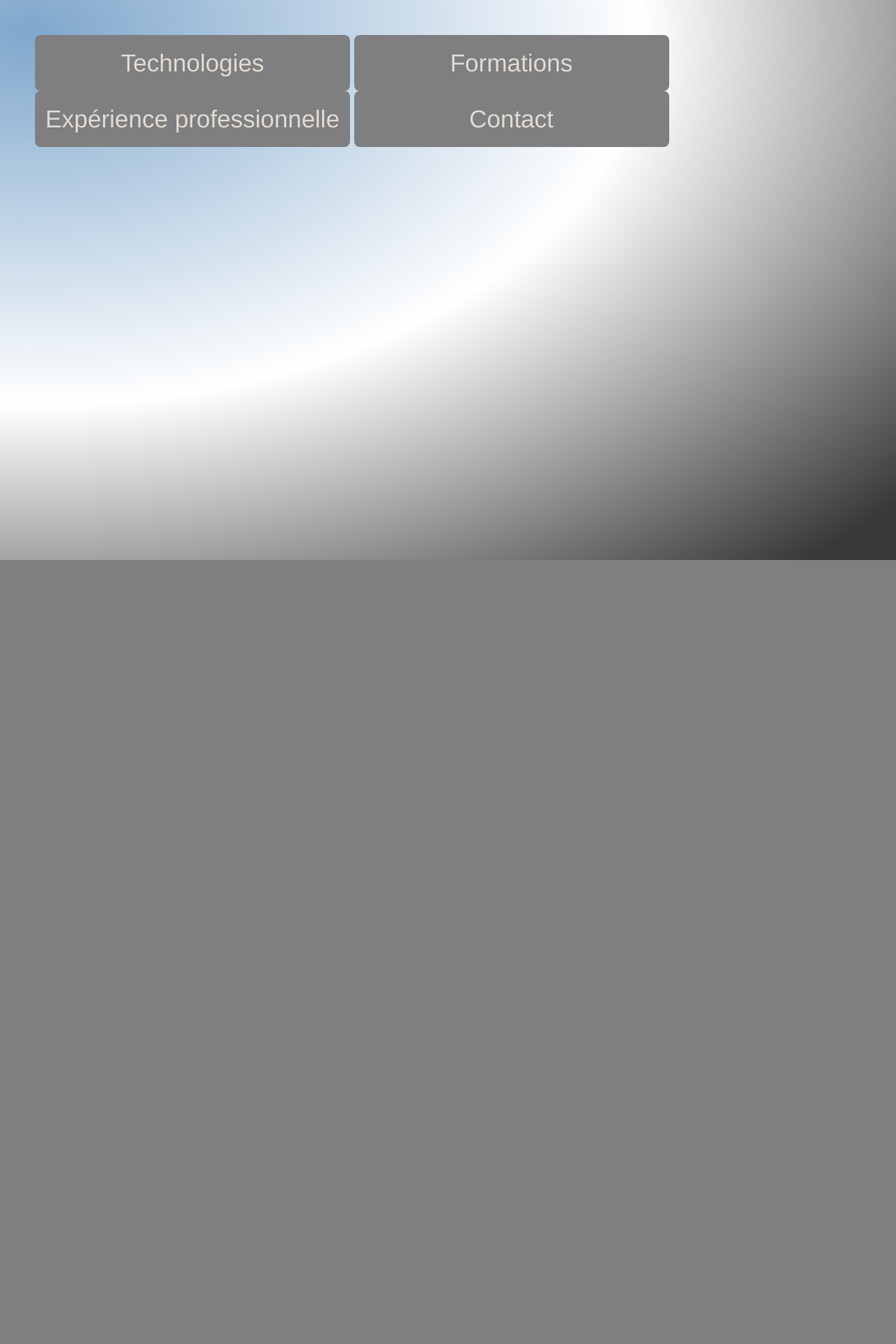
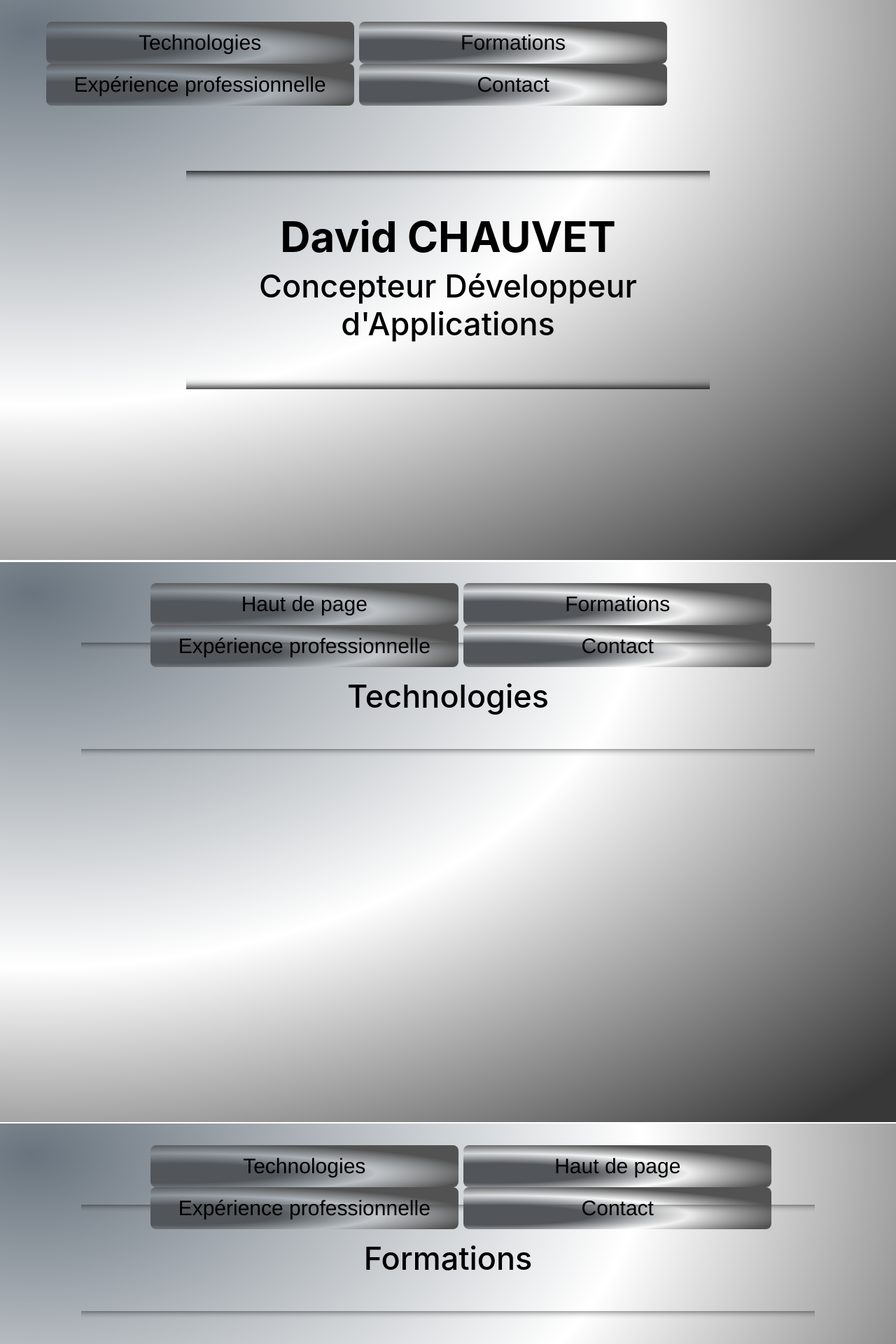
Before and after one commit to chauvet57/repos-Html-Css-Javascript, a PHP site: page /Cv_david.html in a window 1280 px wide; the page is wider, and only the part inside the window is pictured. Shown: the top 1920 px of that part at 70% size. Before the commit the page ends 800 px from the top of that part, so only its background shows below. Run offline with PHP 8.4, Linux system fonts and the light colour scheme; some libraries are stand-ins or nearby versions.

Commit message:
commit du 26/12/2019

```diff
--- a/Cv-david-2.0/Cv_david.html
+++ b/Cv-david-2.0/Cv_david.html
@@ -1,5 +1,6 @@
 <!DOCTYPE html>
 <html lang="en">
+
 <head>
     <meta charset="UTF-8">
     <meta name="viewport" content="width=device-width, initial-scale=1.0">
@@ -10,22 +11,144 @@
     <link rel="stylesheet" href="https://maxcdn.bootstrapcdn.com/bootstrap/4.0.0/css/bootstrap.min.css">
     <script src="https://ajax.googleapis.com/ajax/libs/jquery/1.12.4/jquery.min.js"></script>
     <script src="https://maxcdn.bootstrapcdn.com/bootstrap/4.0.0/js/bootstrap.min.js"></script>
+    <script src="https://ajax.googleapis.com/ajax/libs/jquery/1.10.2/jquery.min.js"></script>
     <link href="css/style2.css" rel="stylesheet">
+
     <title>Chauvet David Cv</title>
 
+</head>
 
-</head>
-<body class="backgroundStyle" >
-    <div>
-
-        <ul id="menu" >
-          <li><a >Technologies</a></li>
-          <li><a >Formations</a></li>
-          <li><a >Expérience professionnelle</a></li>
-          <li><a >Contact</a></li>
+<body>
+    <div class="backgroundStyle" style="height: 100vh;">
+        <section>
+            <ul id="menu">
+                <li><a class="js-scrollTo link" href="#Technologies">Technologies</a></li>
+                <li><a class="js-scrollTo link" href="#Formations">Formations</a></li>
+                <li><a class="js-scrollTo link" href="#ExperienceProfessionnelle">Expérience professionnelle</a></li>
+                <li><a class="js-scrollTo link" href="#Contact">Contact</a></li>
             </ul>
 
+
+            <div class="container vertical-center center">
+
+                <div style="text-align: center;">
+
+                    <hr class="haut">
+                    <br>
+                    <h1><strong class="titre">David CHAUVET</strong> </h1>
+                    <h3 class="sousTitre">Concepteur Développeur d'Applications</h3>
+                    <br>
+                    <hr class="bas">
                 </div>
-        <br><br>
+            </div>
+        </section>
+    </div>
+
+    <section class="gallery" style="text-align: center; height: 100vh; margin-top: 0.2%;">
+        <nav>
+            <ul>
+                <li><a class="js-scrollTo link" href="#menu">Haut de page</a></li>
+                <li><a class="js-scrollTo link" href="#Formations">Formations</a></li>
+                <li><a class="js-scrollTo link" href="#ExperienceProfessionnelle">Expérience professionnelle</a></li>
+                <li><a class="js-scrollTo link" href="#Contact">Contact</a></li>
+            </ul>
+        </nav>
+        <div id="Technologies">
+            <section style="margin: 8%;">
+                <hr class="hautSousTitre">
+                <br>
+                <scroll-page>
+                    <h3 class="sousTitre">Technologies</h3>
+                </scroll-page>
+                <br>
+                <hr class="basSousTitre">
+
+
+            </section>
+        </div>
+
+    </section>
+    <section class="gallery" style="text-align: center; height: 100vh; margin-top: 0.2%;">
+        <nav>
+            <ul>
+                <li><a class="js-scrollTo link" href="#Technologies">Technologies</a></li>
+                <li><a class="js-scrollTo link" href="#menu">Haut de page</a></li>
+                <li><a class="js-scrollTo link" href="#ExperienceProfessionnelle">Expérience professionnelle</a></li>
+                <li><a class="js-scrollTo link" href="#Contact">Contact</a></li>
+            </ul>
+        </nav>
+        <div id="Formations">
+            <section style="margin: 8%;">
+                <hr class="hautSousTitre">
+                <br>
+                <scroll-page>
+                    <h3 class="sousTitre">Formations</h3>
+                </scroll-page>
+                <br>
+                <hr class="basSousTitre">
+
+
+            </section>
+        </div>
+    </section>
+    <section class="gallery" style="text-align: center; height: 100vh; margin-top: 0.2%;">
+        <nav>
+            <ul>
+                <li><a class="js-scrollTo link" href="#Technologies">Technologies</a></li>
+                <li><a class="js-scrollTo link" href="#Formations">Formations</a></li>
+                <li><a class="js-scrollTo link" href="#menu">Haut de page</a></li>
+                <li><a class="js-scrollTo link" href="#Contact">Contact</a></li>
+            </ul>
+        </nav>
+        <div id="ExperienceProfessionnelle">
+            <section style="margin: 8%;">
+                <hr class="hautSousTitre">
+                <br>
+                <scroll-page>
+                    <h3 class="sousTitre">Expérience professionnelle</h3>
+                </scroll-page>
+                <br>
+                <hr class="basSousTitre">
+
+
+            </section>
+        </div>
+    </section>
+    <section class="gallery" style="text-align: center; height: 100vh;">
+        <nav>
+            <ul>
+                <li><a class="js-scrollTo link" href="#Technologies">Technologies</a></li>
+                <li><a class="js-scrollTo link" href="#Formations">Formations</a></li>
+                <li><a class="js-scrollTo link" href="#ExperienceProfessionnelle">Expérience professionnelle</a></li>
+                <li><a class="js-scrollTo link" href="#menu">Haut de page</a></li>
+            </ul>
+        </nav>
+        <div style="margin-top: 0.2%;" id="Contact">
+            <section style="margin: 8%;">
+                <hr class="hautSousTitre">
+                <br>
+                <scroll-page>
+                    <h3 class="sousTitre">Contact</h3>
+                </scroll-page>
+                <br>
+                <hr class="basSousTitre">
+
+
+            </section>
+        </div>
+    </section>
+
+
 </body>
+
 </html>
+<script>
+    $(document).ready(function () {
+        $('.js-scrollTo').on('click', function () { // Au clic sur un élément
+            var page = $(this).attr('href'); // Page cible
+            var speed = 1000; // Durée de l'animation (en ms)
+            $('html, body').animate({ scrollTop: $(page).offset().top }, speed); // Go
+            return false;
+        });
+    });
+</script>
--- a/Cv-david-2.0/css/style2.css
+++ b/Cv-david-2.0/css/style2.css
@@ -2,39 +2,48 @@
 
 .backgroundStyle {
     height: 100vh;
-    width: 200vh;
-    background-image: radial-gradient(ellipse farthest-corner at 45px 45px , rgb(127, 167, 204) 0%, rgba(0, 0, 255, 0) 50%, rgb(56, 56, 56) 95%);
+    width: 100%;
+    background-image: radial-gradient(ellipse farthest-corner at 45px 45px , rgb(105, 116, 126) 0%, rgba(0, 0, 255, 0) 50%, rgb(56, 56, 56) 95%);
   }
+
+.titre{
+    font-size: 60px;
+    color: black;
+}
+.sousTitre{
+font-size: 45px;
+color: black;
+}
 
 ul {
     list-style-type:none;
-    padding:50px;
+    padding-top: 5px;
+    margin: 2%;
     position: absolute;
-    color: rgb(224, 218, 209);
+    color: rgb(0, 0, 0);
 }
 
 li {
     display:inline-block;
-   margin-right: 1px;
-   width: 450px;
+   margin-right: 3px;
+   width: 440px;
 }
 
 
 li a {
     display:block;
-    height: 80px;
+    height: 60px;
     text-align: center;
-    line-height: 80px;
+    line-height: 60px;
     font-family: "Helvetica Neue", Helvetica, Arial, sans-serif;
-    font-size: 35px;
+    font-size: 30px;
     color: rgb(204, 202, 202);
-    background: #7f7f81;
+    background-image: radial-gradient(ellipse farthest-corner at 40px 40px , rgb(82, 86, 90) 25%, rgba(0, 0, 255, 0) 50%, rgb(82, 82, 82) 75%);
     text-decoration: none;
     border-radius: 8px;
 }
-
 li:hover a {
-    background: #333333;
+    background-image: radial-gradient(ellipse farthest-corner at 40px 40px , rgb(125, 156, 185) 25%, rgba(0, 0, 255, 0) 50%, rgb(56, 56, 56) 90%);
 }
 
 li:hover ul a {
@@ -68,3 +77,118 @@ li ul li a {
 ul li a:hover + .hidden, .hidden:hover {
     display: block;
 }
+
+hr.haut {
+    height: 18px;
+    border: 0;
+    box-shadow: inset 0 15px 12px -12px rgba(0, 0, 0, 1);
+}
+
+hr.bas{
+    height: 18px;
+    border: 0;
+    box-shadow: inset 0 -15px 12px -12px rgba(0, 0, 0, 1);
+}
+
+hr.hautSousTitre{
+    height: 10px;
+    border: 0;
+    box-shadow: inset 0 10px 12px -12px rgba(0, 0, 0, 1);
+}
+
+hr.basSousTitre{
+    height: 10px;
+    border: 0;
+    box-shadow: inset 0 10px 12px -12px rgba(0, 0, 0, 1);
+}
+
+
+
+  .gallery div {
+	padding: 1rem;
+    color: #fff;
+
+}
+.gallery div:nth-of-type(1) {
+
+	background-image: radial-gradient(ellipse farthest-corner at 45px 45px , rgb(105, 116, 126) 0%, rgba(0, 0, 255, 0) 50%, rgb(56, 56, 56) 95%);
+
+}
+.gallery div:nth-of-type(2) {
+	background-image: radial-gradient(ellipse farthest-corner at 45px 45px , rgb(105, 116, 126) 0%, rgba(0, 0, 255, 0) 50%, rgb(56, 56, 56) 95%);
+
+}
+.gallery div:nth-of-type(3) {
+	background-image: radial-gradient(ellipse farthest-corner at 45px 45px , rgb(105, 116, 126) 0%, rgba(0, 0, 255, 0) 50%, rgb(56, 56, 56) 95%);
+
+}
+.gallery div:nth-of-type(4) {
+	background-image: radial-gradient(ellipse farthest-corner at 45px 45px , rgb(105, 116, 126) 0%, rgba(0, 0, 255, 0) 50%, rgb(56, 56, 56) 95%);
+
+}
+
+.containerInfo {
+    display: inline-flex;
+    flex-direction: column;
+  }
+  .gallery {
+    display: flex;
+    flex-direction: column;
+    width: 100%;
+    height: 100vh;
+    scroll-behavior: smooth;
+    scroll-snap-type: y proximity;
+  }
+
+  .gallery div {
+    height: 100%;
+    flex-shrink: 0;
+    scroll-snap-align: center;
+  }
+
+  /* alternate version */
+  .containerInfo--alternate {
+    display: inline-flex;
+    justify-content: center;
+    margin: 0 0 0 5vw;
+  }
+  .containerInfo--alternate nav a {
+    display: block;
+  }
+  .containerInfo--alternate .gallery {
+    display: flex;
+    flex-direction: row;
+    width: 100%;
+    height: 100vh;
+
+    overflow-x: scroll;
+    overflow-y: hidden;
+    scroll-snap-type: x proximity;
+  }
+  .containerInfo--alternate .gallery div {
+    width: 100%;
+    flex-shrink: 0;
+    scroll-snap-align: center;
+  }
+
+  .vertical-center {
+    margin: auto;
+    position: absolute;
+    top: 50%;
+
+    -ms-transform: translateY(-50%);
+    transform: translateY(-50%);
+  }
+
+  .center {
+    margin-left:20%;
+    width: 60%;
+   padding: 10px;
+  }
+
+ .link{
+     color: black;
+ }
+ .link:hover{
+     color: aliceblue;
+ }
```
Also changed, not shown: Cv-david-2.0/css/style.css (deleted, +0 -276 lines). Lines whose indentation alone changed are shown as unchanged.
